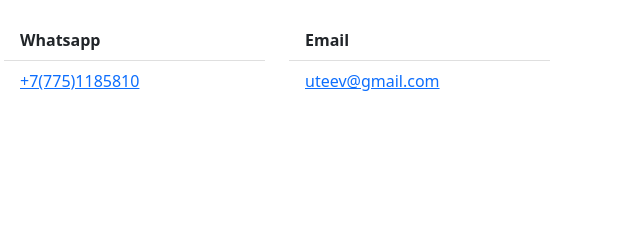
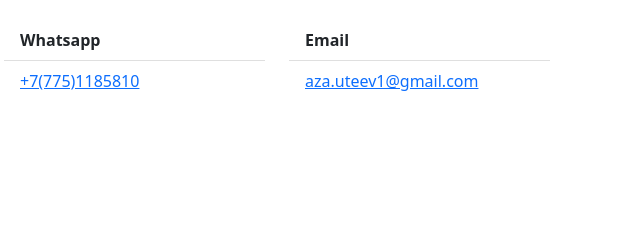
Before and after one commit to ochinchind/carsut, a plain HTML site: page contact.html in a window 1280 px wide. Shown: the part 309-549 px from the top of the page, 363-1003 px from the left. Drawn offline with Linux system fonts and the light colour scheme.

Commit message:
regerggreg

```diff
--- a/contact.html
+++ b/contact.html
@@ -63,7 +63,7 @@
                                 </li>
                                 <li class="list-group-item"><span class="fa fa-phone mr-2"></span>
                                     <span>
-                                        <a href="mailto:uteev@gmail.com">uteev@gmail.com</a>
+                                        <a href="mailto:aza.uteev1@gmail.com">aza.uteev1@gmail.com</a>
                                     </span>
                                 </li>
                             </ul>
```
